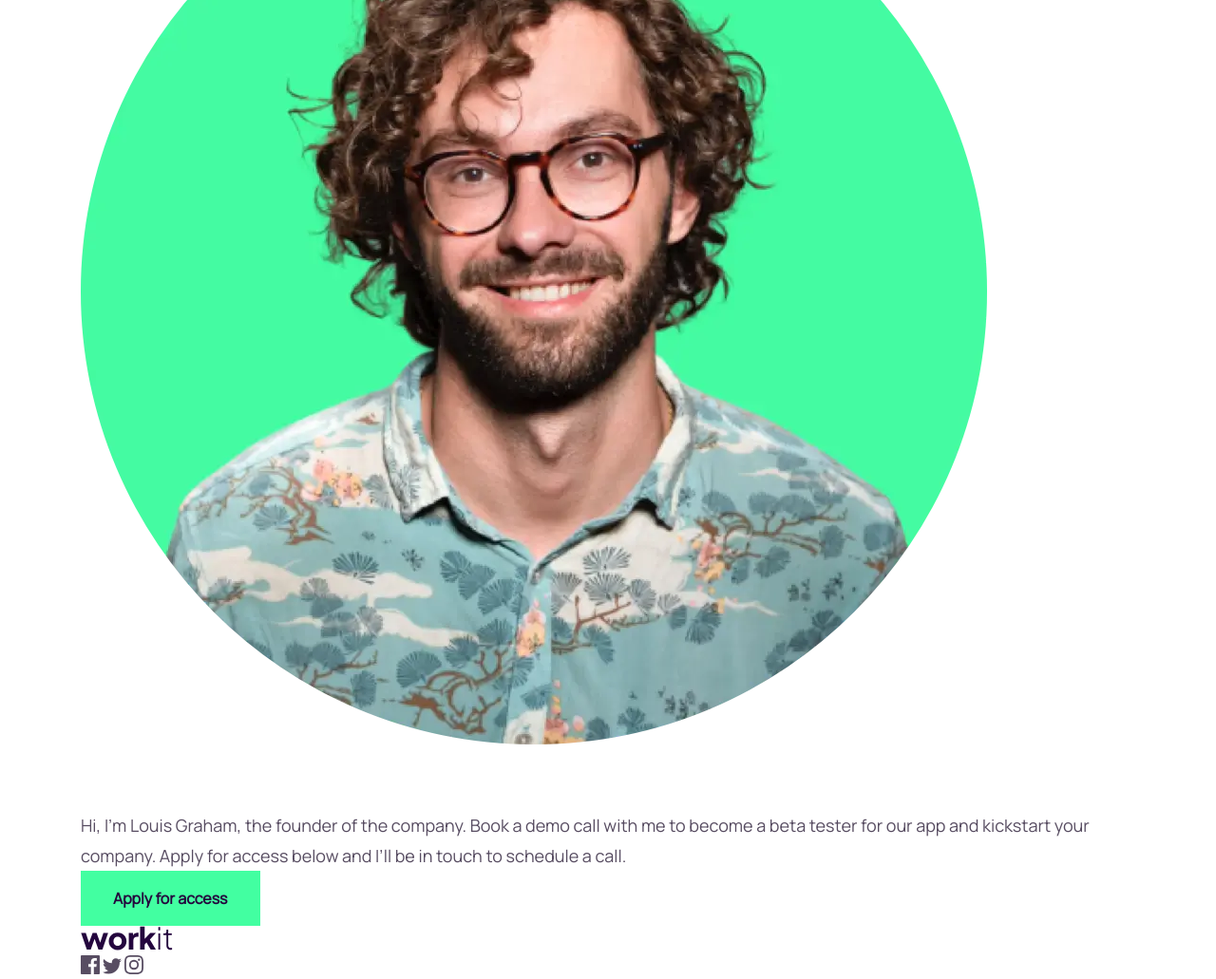
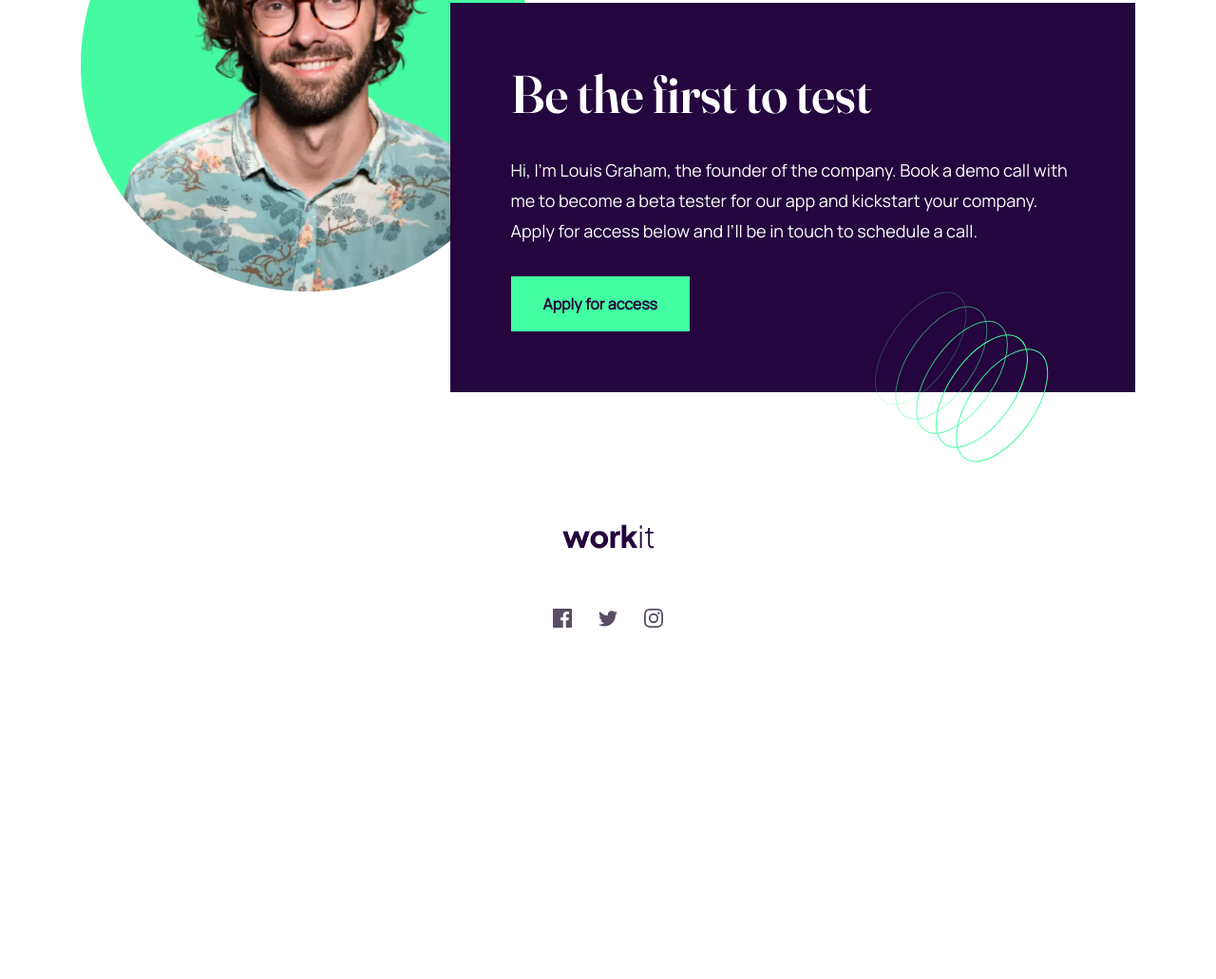
Before and after one commit to aleksandr-efimenko/workit-landing-page, a website built with Vite: page index.html in a window 1280 px wide. Shown: the part 1488-2519 px from the top of the page at 95% size. After the commit the page ends 2264 px from the top, so only its background shows below. Built offline with nearby package versions, Linux system fonts and the light colour scheme.

Commit message:
finish desktop version

```diff
--- a/index.html
+++ b/index.html
@@ -17,7 +17,6 @@
         <img src="./public/assets/images/logo-light.svg" alt="Light logo" class="logo">
         <button class="btn1">Apply for access</button>
       </div>
-
       <div class="hero">
         <img id="first-bg-pattern" src="./public/assets/images/bg-pattern-1.svg" alt="">
         <img id="second-bg-pattern" src="./public/assets/images/bg-pattern-2.svg" alt="">
@@ -85,6 +84,7 @@
             beta tester for our app and kickstart your company. Apply for access below and I’ll be
             in touch to schedule a call.
           </p>
+          <img id="third-bg-pattern" src="./public/assets/images/bg-pattern-3.svg" alt="">
           <button class="btn2">Apply for access</button>
 
         </div>
@@ -95,13 +95,13 @@
   <footer>
     <div class="container">
       <div class="logo-container">
-        <img src="./public/assets/images/logo-dark.svg" alt="Dark logo">
-        <div class="social-container">
-          <a href="#"><img src="./public/assets/images/icon-facebook.svg" alt="Facebook icon"></a>
-          <a href="#"><img src="./public/assets/images/icon-twitter.svg" alt="Twitter icon"></a>
-          <a href="#"> <img src="./public/assets/images/icon-instagram.svg" alt="Instagram icon"></a>
-        </div>
+        <a href="#"><img src="./public/assets/images/logo-dark.svg" alt="Dark logo"></a>
       </div>
+      <ul class="social-container">
+        <li><a href="#"><img class="social-icon" src="./public/assets/images/icon-facebook.svg" alt="Facebook icon"></a></li>
+        <li><a href="#"><img class="social-icon" src="./public/assets/images/icon-twitter.svg" alt="Twitter icon"></a></li>
+        <li><a href="#"> <img class="social-icon" src="./public/assets/images/icon-instagram.svg" alt="Instagram icon"></a></li>
+      </ul>
     </div>
   </footer>
 
--- a/style.css
+++ b/style.css
@@ -159,7 +159,7 @@ header {
 
 .hero-text-container {
   margin-block-start: 4.0625rem;
-  max-width: 39.6875rem;
+  max-width: 57%;
   text-align: center;
   margin-inline: auto;
 }
@@ -182,19 +182,24 @@ header {
 }
 
 #first-bg-pattern,
-#second-bg-pattern {
+#second-bg-pattern,
+#third-bg-pattern {
   position: absolute;
-  z-index: 10;
+  z-index: 2;
 }
 
 #first-bg-pattern {
-  top:  10%;
+  top: 10%;
   left: -8.625rem;
 }
 
 #second-bg-pattern {
   top: 19.625rem;
   right: -3rem;
+}
+
+#third-bg-pattern {
+  right: 10%;
 }
 
 .benefits {
@@ -243,6 +248,37 @@ header {
   margin-inline: auto;
 }
 
+.founder-container {
+  position: relative;
+  margin-bottom: 15rem;
+  min-height: 30rem;
+}
+
+.founder-image-container {
+  /* max-width: 29.8125rem; */
+  /* max-height: 29.8125rem; */
+  max-width: 43%;
+}
+
+.founder-image-container img {
+  width: 100%;
+  height: 100%;
+}
+
+.founder-text {
+  background-color: var(--dark-purple);
+  padding: 4rem;
+  position: absolute;
+  top: 10.8125rem;
+  right: 0;
+  max-width: 65%;
+}
+
+.founder-text p {
+  color: var(--white);
+  margin-block: 2rem;
+}
+
 .btn1 {
   cursor: pointer;
   background-color: transparent;
@@ -269,10 +305,28 @@ header {
   background-color: var(--dark-purple);
 }
 
+.logo-container {
+  text-align: center;
+}
 
+.social-container {
+  margin-block-start: 3.625rem;
+  text-align: center;
+  list-style: none;
+  display: flex;
+  justify-content: center;
+  align-items: center;
+}
+.social-container li:not(:last-child) {
+  margin-right: 1.75rem;
+}
+
+footer {
+  padding-block-end: 6.875rem;
+}
 
 /* tablet */
-@media (max-width: 50rem) {
+@media (max-width: 56.25rem) {
   :root {
     /* h1 */
     --fs-heading-l: var(--fs-heading-l-t);
@@ -294,7 +348,13 @@ header {
     --fs-paragraph: var(--fs-paragraph-t);
     --ls-paragraph: var(--ls-paragraph-t);
   }
+  .hero-text-container {
+    max-width: 75%;
+  }
+.benefits {
+  padding-block-start: 4rem;
 
+}
   .round-number {
     height: 3rem;
     width: 3rem;
@@ -307,14 +367,20 @@ header {
   .column {
     flex-direction: row;
   }
+
   .column-text {
     text-align: left;
     margin-left: 2rem;
   }
+
+  .founder-text {
+    padding: 3rem;
+    max-width: 75%;
+  }
 }
 
 /* mobile */
-@media (max-width: 37.5rem) {
+@media (max-width: 38rem) {
   :root {
     /* h1 */
     --fs-heading-l: var(--fs-heading-l-m);
@@ -333,4 +399,30 @@ header {
     flex-direction: column;
   }
 
+  .founder-container {
+    margin-block-start: 3.125rem;
+  }
+
+  .founder-image-container {
+    max-width: 100%;
+  }
+
+  .founder-image-container img {
+    max-width: 80%;
+    margin: auto;
+    display: block;
+  }
+
+  .founder-text {
+    text-align: center;
+    top: 18.25rem;
+    max-width: 100%;
+    padding: 32px;
+  }
+
+  #first-bg-pattern,
+  #second-bg-pattern,
+  #third-bg-pattern {
+    display: none;
+  }
 }
```
